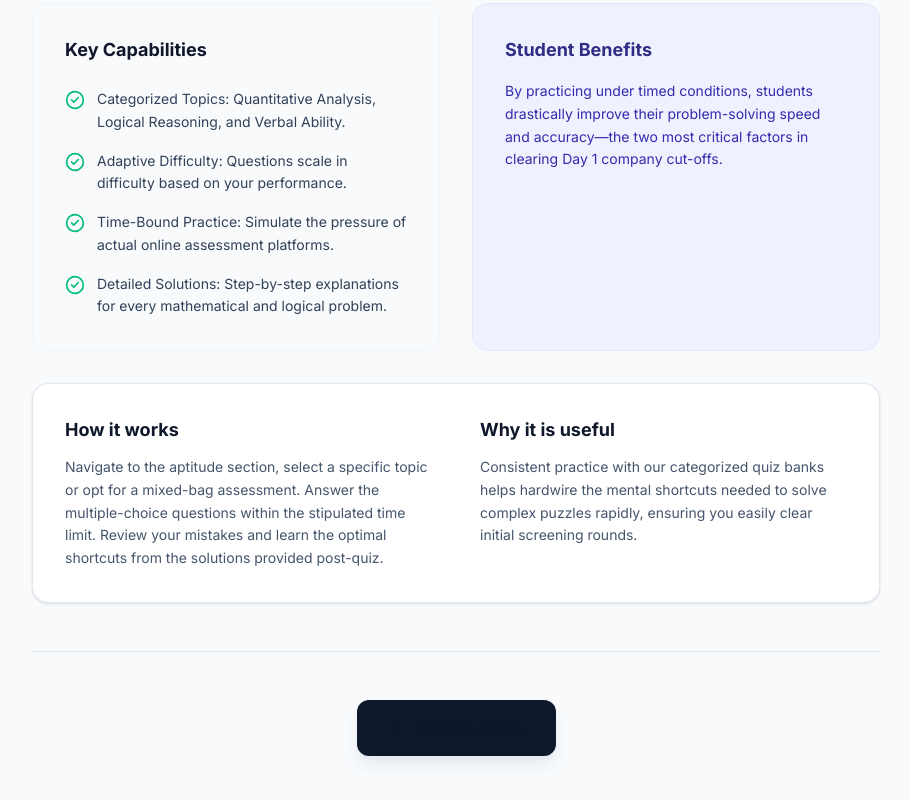
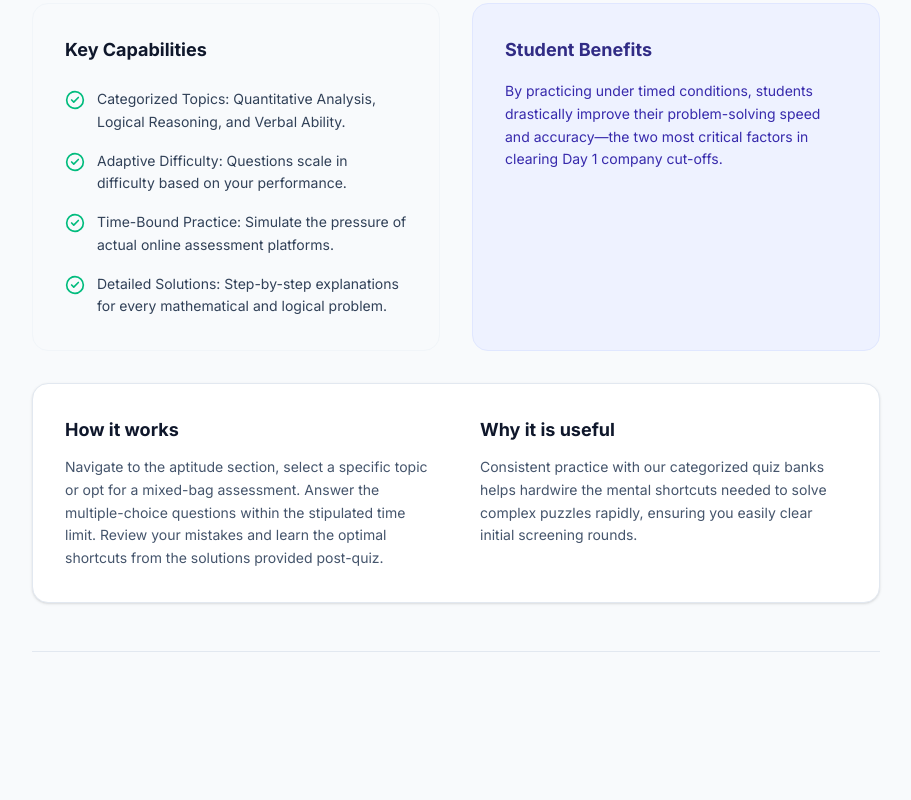
Before and after one commit to ruthraveni/CareerPilot_AI, a React app in the folder frontend/: page /feature/aptitude in a window 1280 px wide. Shown: the part 643-1443 px from the top of the page, without its empty margins (184-1095 px from the left). Built offline with nearby package versions, Linux system fonts and the light colour scheme; the HTML template or start-up script is replaced by a standard one.

Commit message:
feat: implement dynamic feature detail pages for homepage Learn More links

```diff
--- a/frontend/src/pages/FeatureDetail.jsx
+++ b/frontend/src/pages/FeatureDetail.jsx
@@ -175,13 +175,7 @@ export default function FeatureDetail() {
 
         {/* Action Bottom */}
         <div className="flex justify-center border-t border-slate-200 pt-12">
-          <Link
-            to="/"
-            className="flex items-center gap-2 bg-slate-900 hover:bg-slate-800 text-white px-8 py-4 rounded-xl font-semibold transition-all transform hover:-translate-y-1 shadow-lg shadow-slate-200"
-          >
-            <ArrowLeft size={20} />
-            Back to Home
-          </Link>
+
         </div>
 
       </main>
```
